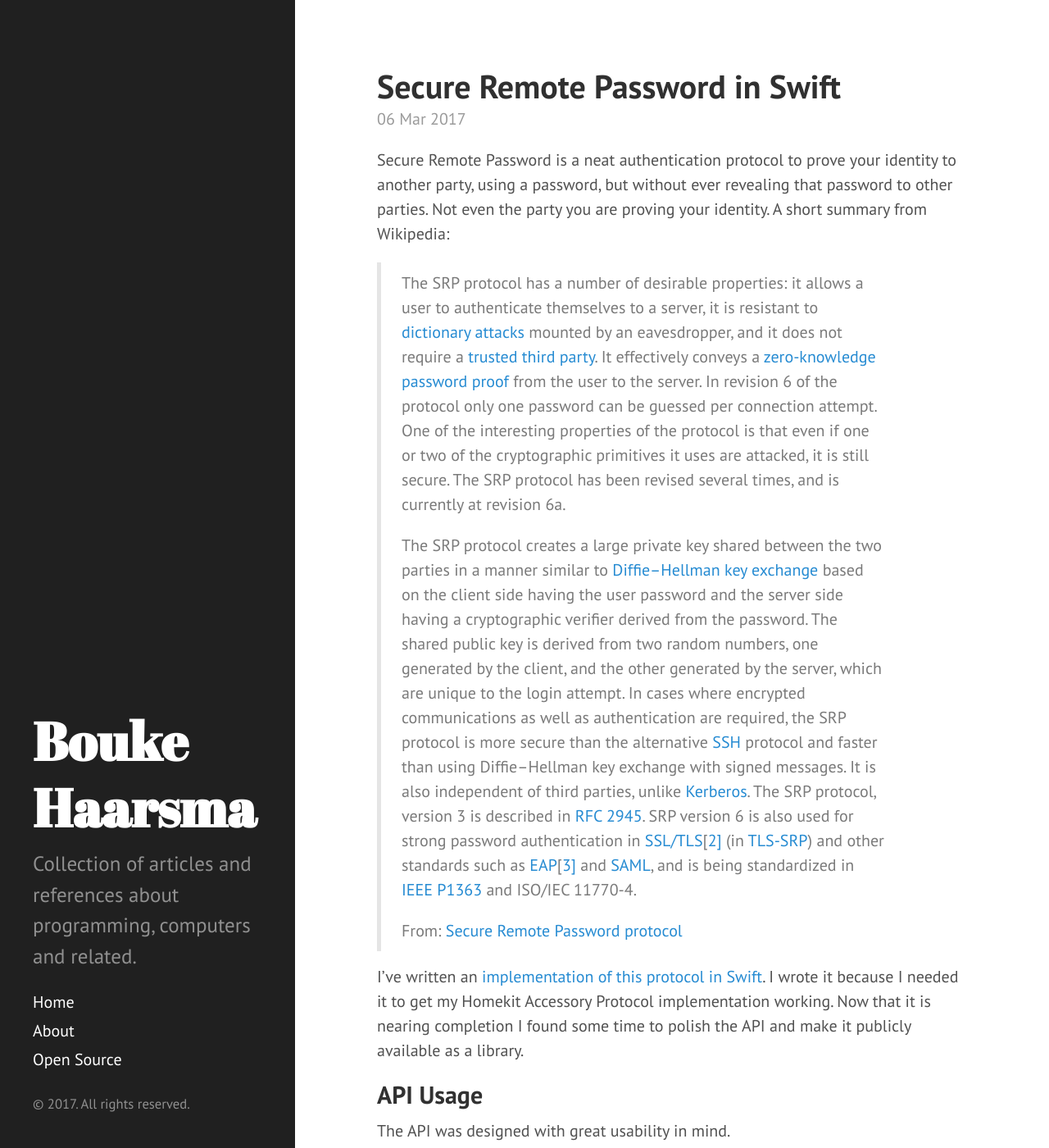
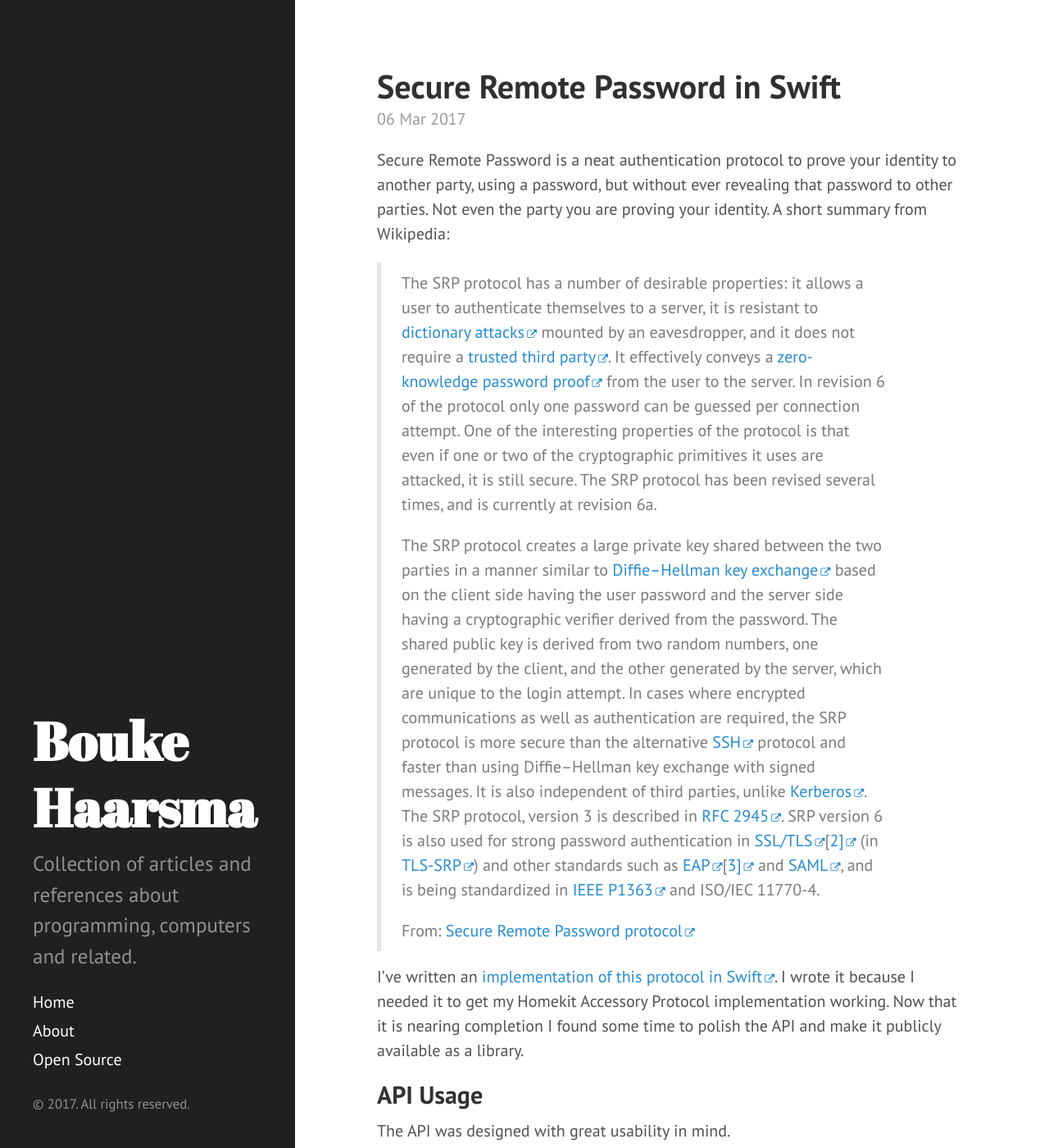
Before and after one commit to Bouke/Bouke.github.io, a Jekyll site: the page built from index.html, in a window 1280 px wide and 1400 px high. Shown: the whole window at 82% size. Built offline with Jekyll 4.4.1, drawn with Linux system fonts in a browser that asks for light colours; nearby versions of some CDN libraries; the list of posts is cut into pages by our own code.

Commit message:
Mark external links

```diff
--- a/_includes/head.html
+++ b/_includes/head.html
@@ -18,6 +18,7 @@
     <link rel="stylesheet" href="{{ site.baseurl }}public/css/poole.css">
     <link rel="stylesheet" href="{{ site.baseurl }}public/css/syntax.css">
     <link rel="stylesheet" href="{{ site.baseurl }}public/css/hyde.css">
+    <link rel="stylesheet" href="{{ site.baseurl }}public/css/custom.css">
     <link rel="stylesheet" href="http://fonts.googleapis.com/css?family=PT+Sans:400,400italic,700|Abril+Fatface">
     <link rel="stylesheet" href="https://cdnjs.cloudflare.com/ajax/libs/font-awesome/4.6.3/css/font-awesome.min.css">
 
--- /dev/null
+++ b/public/css/custom.css
@@ -0,0 +1,9 @@
+a {
+    /*position: relative;*/
+}
+a[href^="http://"]:after,
+a[href^="https://"]:after {
+    content: " \f08e ";
+    font-family: FontAwesome;
+    font-size: .6em;
+}
```
